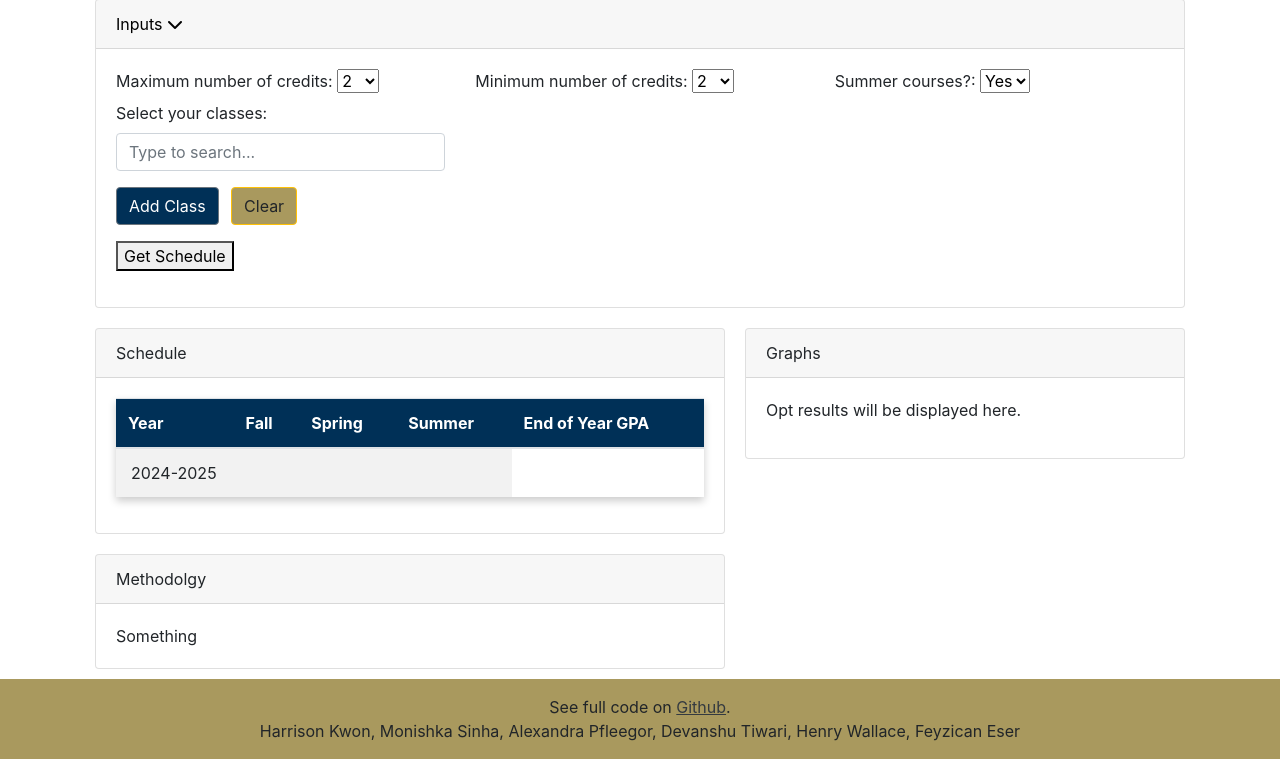
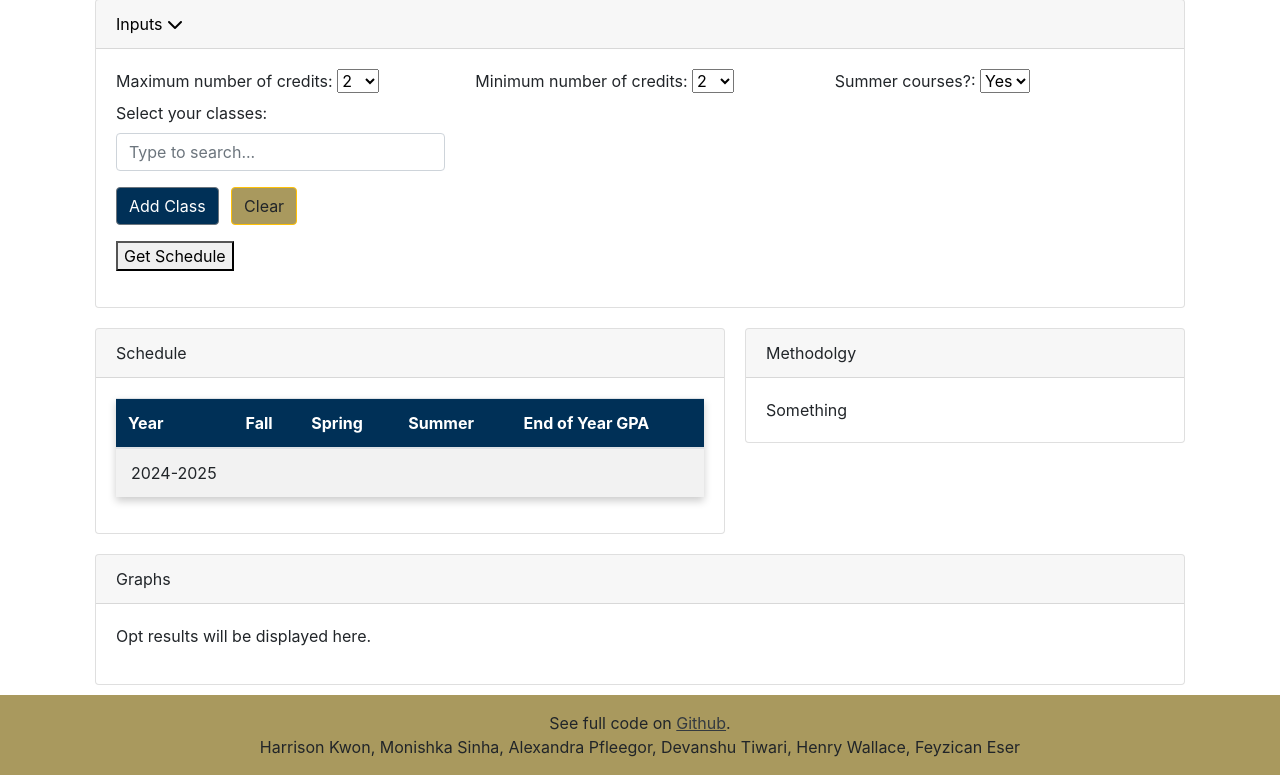
Before and after one commit to apfleegor/6242-final-project, a Flask app: page / in a window 1280 px wide. Shown: the part 119-894 px from the top of the page. Run offline with Flask 3, Linux system fonts and the light colour scheme; some libraries are stand-ins or nearby versions.

Commit message:
update positioning

```diff
--- a/templates/index.html
+++ b/templates/index.html
@@ -158,8 +158,6 @@
       <div class="col-md-7 padding-r">
 
         <!-- schedule table -->
-        <div class="row">
-          <div class="col-12">
             <div class="card">
               <div class="card-header">
                 Schedule
@@ -182,14 +180,15 @@
                       <td></td>
                       <td></td>
                       <td></td>
+                      <td></td>
                     </tr>
                   </tbody>
                 </table>
               </div>
             </div>
           </div>
-        </div>
 
+          <div class="col padding-l">
             <!-- methodology table -->
             <div class="row">
               <div class="col-12">
@@ -204,9 +203,11 @@
               </div>
             </div>
           </div>
+        </div>
 
-      <!-- second column -->
-      <div class="col-md-5 padding-l">
+      <!-- FEYZ'S GRAPH GOES IN THIS!!!!!!! -->
+    <div class="row">
+      <div class="col">
         <div class="card">
           <div class="card-header">
             Graphs
@@ -217,8 +218,8 @@
           </div>
         </div>
       </div>
+    </div>
 
-    </div>
   </div>
 </body>
 
```
Lines whose indentation alone changed are shown as unchanged.
